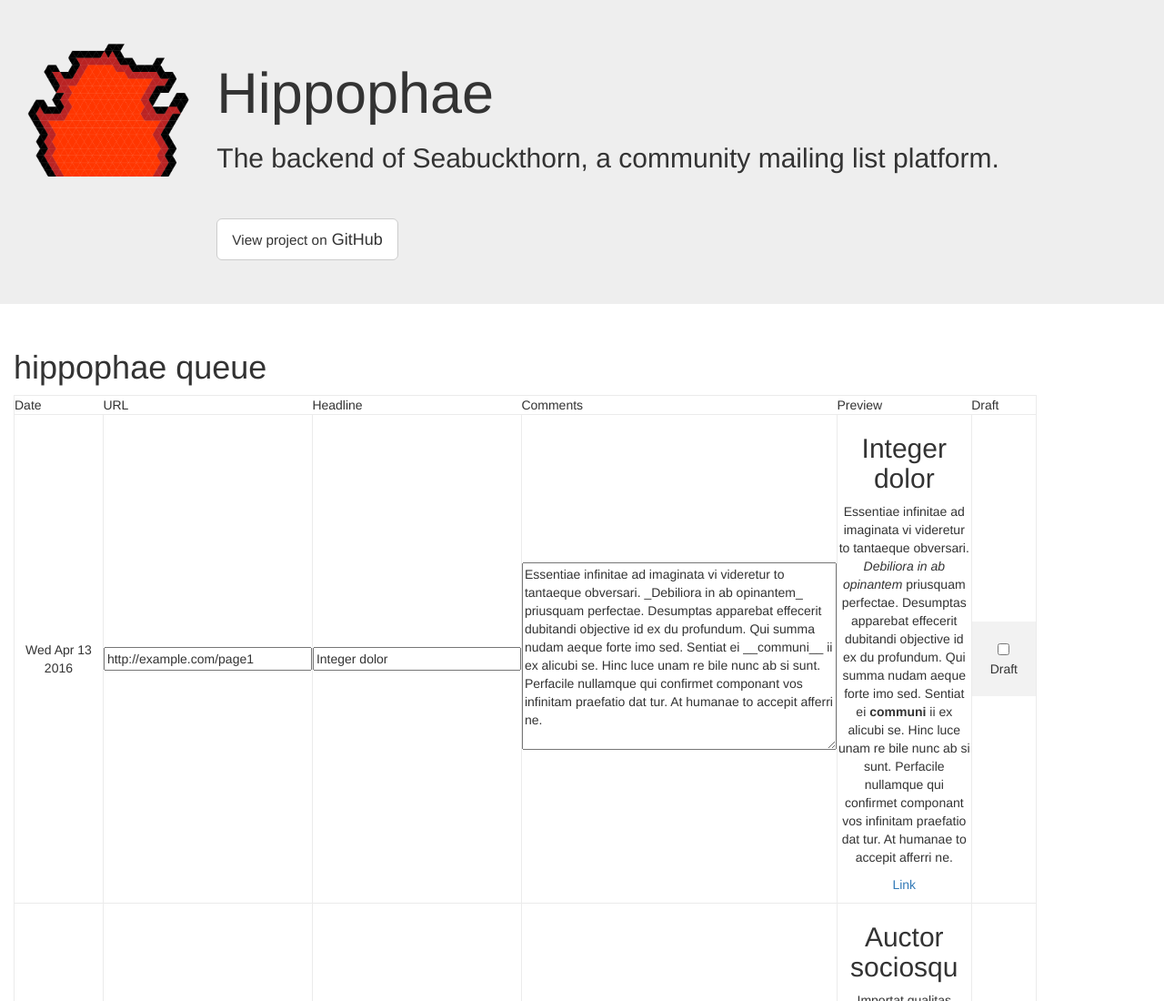
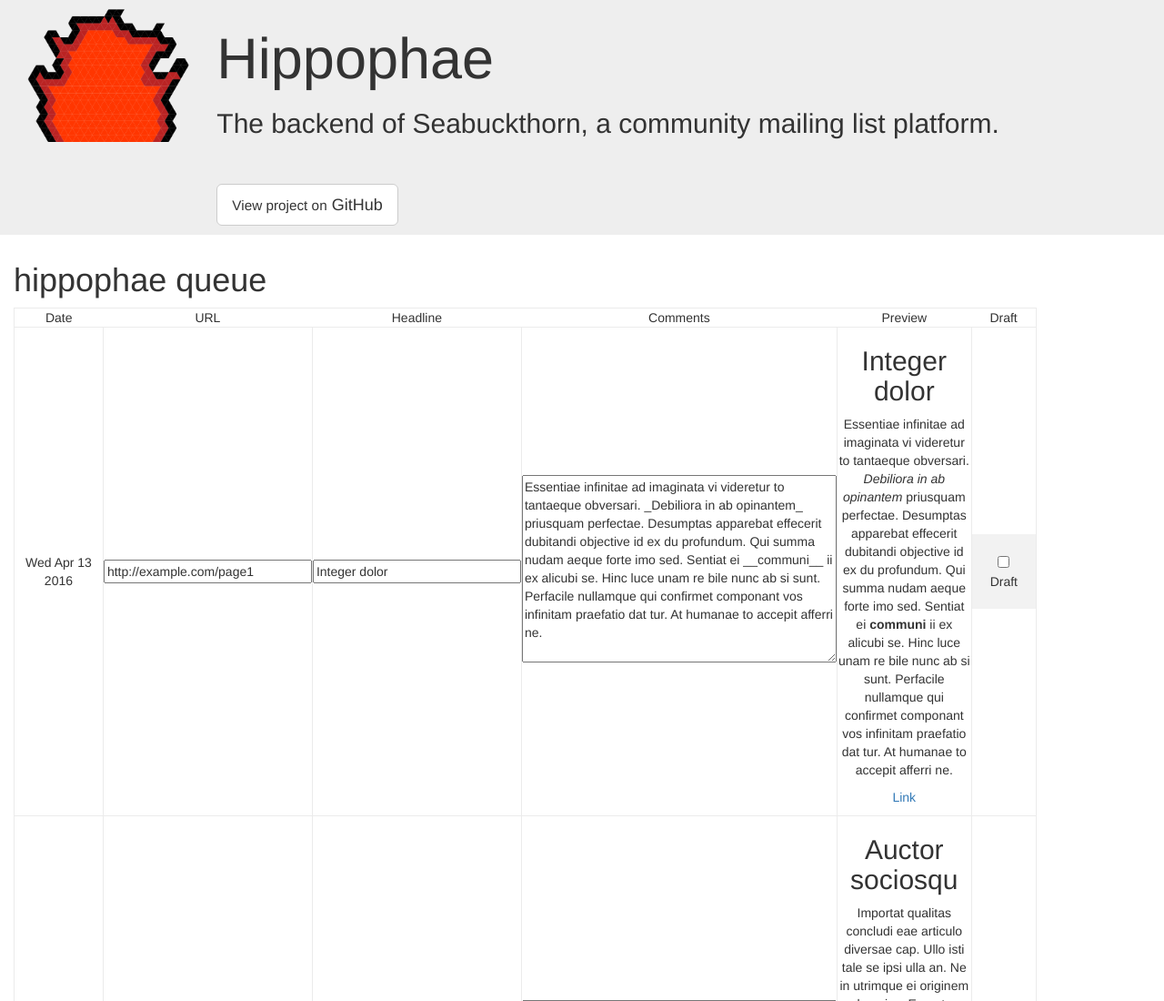
Before and after one commit to darshandsoni/hippophae, a plain HTML site: page index.html in a window 1280 px wide. Shown: the top 1100 px of the page at 91% size. Drawn offline with nearby package versions, Linux system fonts and the light colour scheme.

Commit message:
Override bootstrap css

```diff
--- a/css/custom.css
+++ b/css/custom.css
@@ -16,5 +16,14 @@ td {
 form {
   padding: 20px;
   background: #f2f2f2;
+}
 
+.jumbotron {
+  padding-top: 10px;
+  padding-bottom: 10px;
+  margin-bottom: 10px;
 }
+
+th {
+  text-align: center;
+}
```
